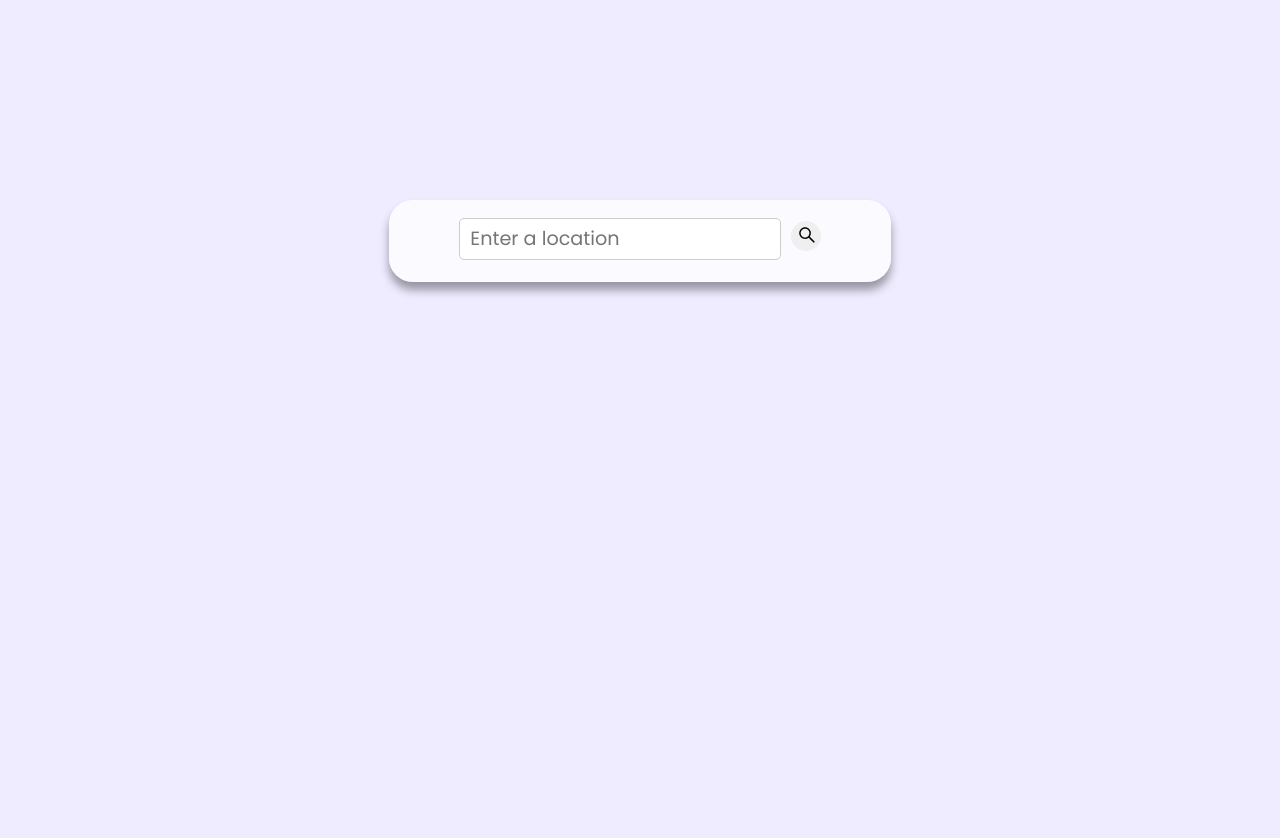
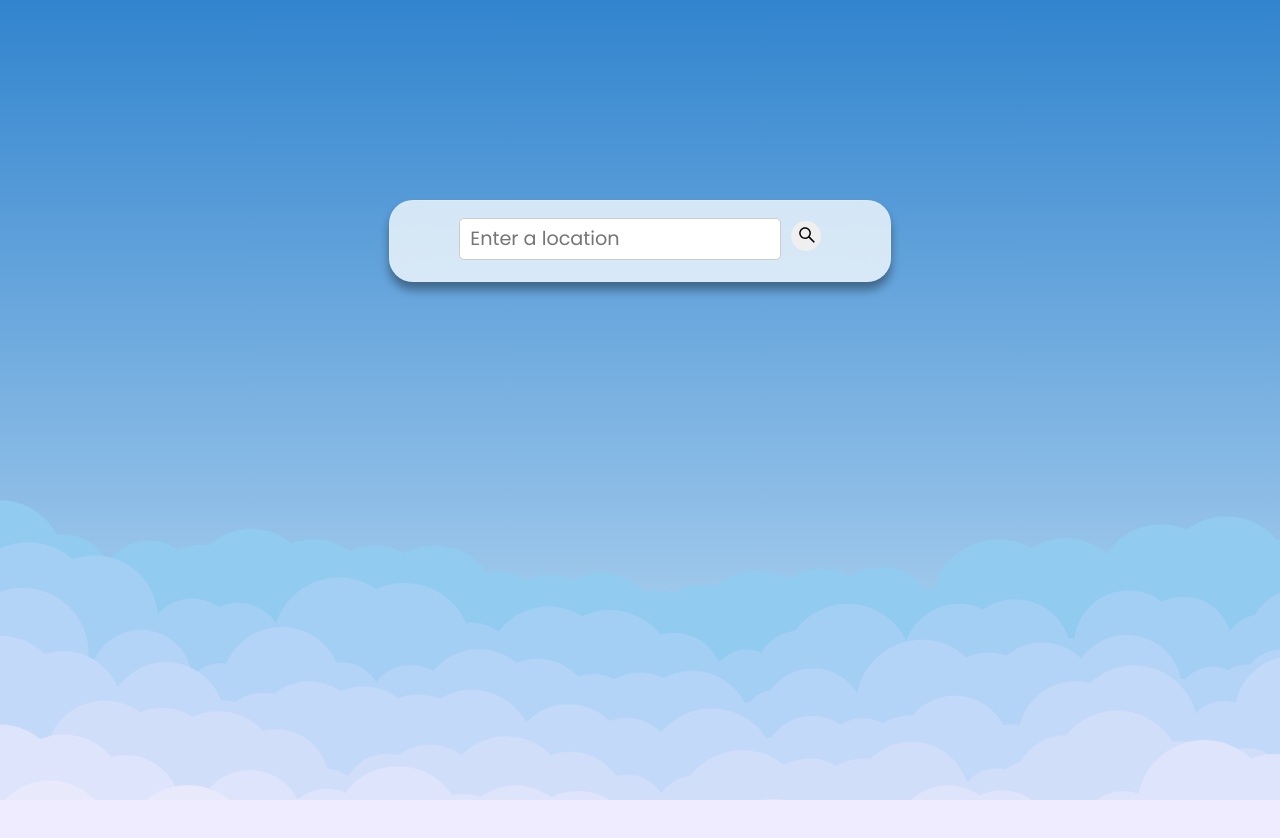
Before and after one commit to CE954/Weatherbird, a website built with webpack: page index.html in a window 1280 px wide. Shown: the top 838 px of the page. After the commit the page ends 800 px from the top, so only its background shows below. Built offline with Linux system fonts and the light colour scheme.

Commit message:
Add background

```diff
--- a/index.html
+++ b/index.html
@@ -12,7 +12,9 @@
         rel="stylesheet">
     <title>Weather App</title>
 </head>
-<body>
+<body id="body">
+    <div class="background">
+    </div>
     <div class="card">
         <form class="search">
             <input required type="text" class="search-bar" placeholder="Enter a location">
--- a/src/index.js
+++ b/src/index.js
@@ -13,7 +13,10 @@ function fetchWeather(city) {
             document.querySelector('.card').style.height = '350px';
             document.querySelector('.search-bar').style.border = '1px solid #ccc';
             document.querySelector('.search-bar').classList.remove('shake');
+            document.querySelector('#body').style.height = '1400px';
             displayWeather(data);
+            document.querySelector('.details').classList.add('fadeIn');
+            document.querySelector('.details').style.display = "block";
         } else {
             document.querySelector('.search-bar').classList.add('shake');
             document.querySelector('.search-bar').style.border = '1px solid #cc0505';
@@ -27,6 +30,7 @@ function displayWeather(data) {
     const { speed } = data.wind;
     const { icon, description } = data.weather[0];
     const { temp, humidity } = data.main;
+    const { country } = data.sys;
     document.querySelector('.location').innerText = name;
     document.querySelector(".temp").innerText = Math.round(temp) + "°F";
     document.querySelector(".description").innerText = capitalize(description);
--- a/src/styles/box.scss
+++ b/src/styles/box.scss
@@ -3,10 +3,17 @@ body {
     justify-content: flex-start;
     align-items: center;
     flex-direction: column;
-    height: 1400px;
+    height: 500px;
     margin: 0;
     background: #efecff;
     font-family: 'Poppins', sans-serif;
+}
+
+.background {
+    position: fixed;
+    height: 100%;
+    width: 100%;
+    background: url(/src/images/SeaOfClouds-20s-1419px.svg);
 }
 
 .card {
--- a/src/styles/details.scss
+++ b/src/styles/details.scss
@@ -14,5 +14,7 @@
     margin: 1em;
     // position: absolute;
     bottom: 1%;
+    scale: 0;
+    opacity: 0;
     display: none;
 }
```
Also changed, not shown: dist/main.css, dist/main.js, src/images/SeaOfClouds-20s-1419px.svg (added).
